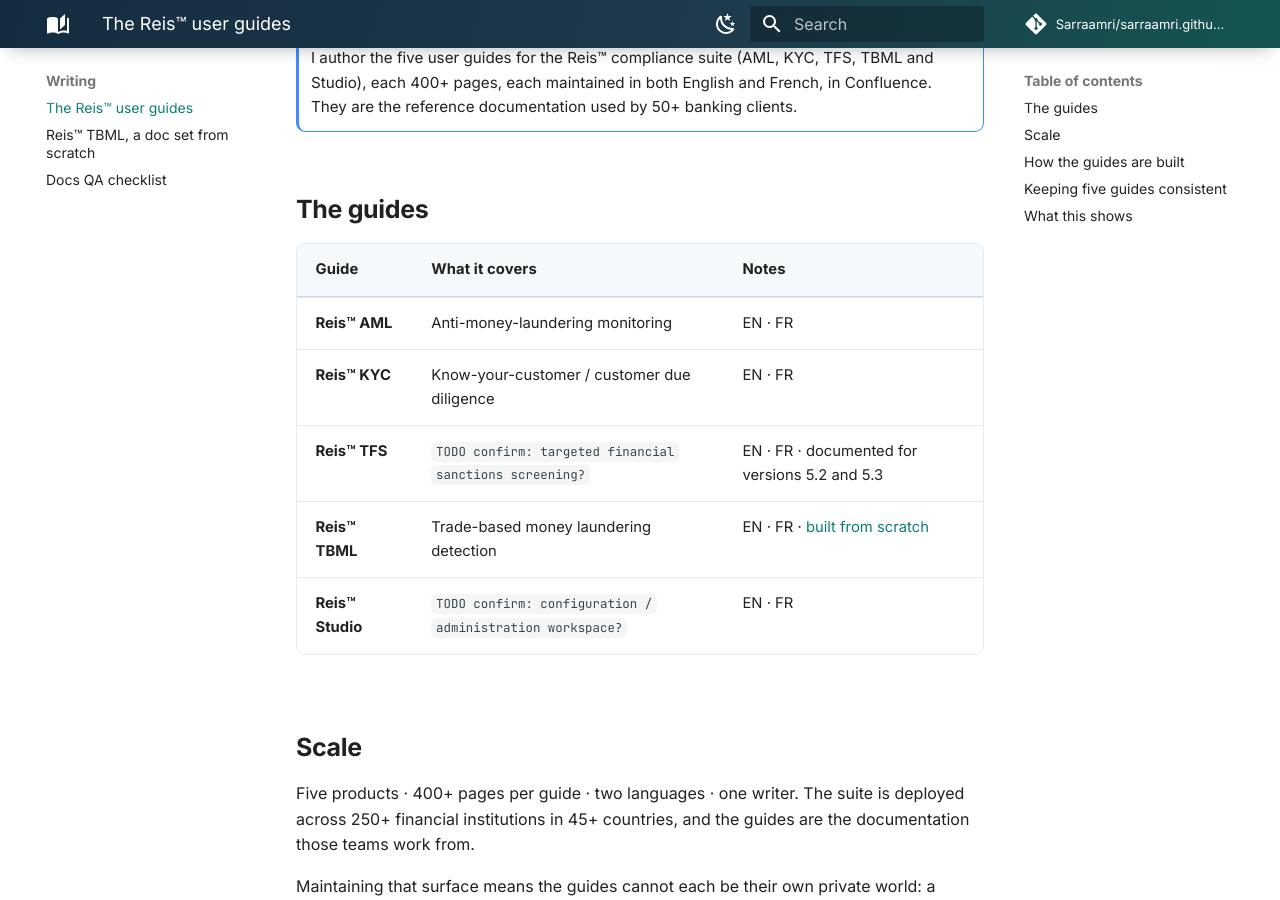
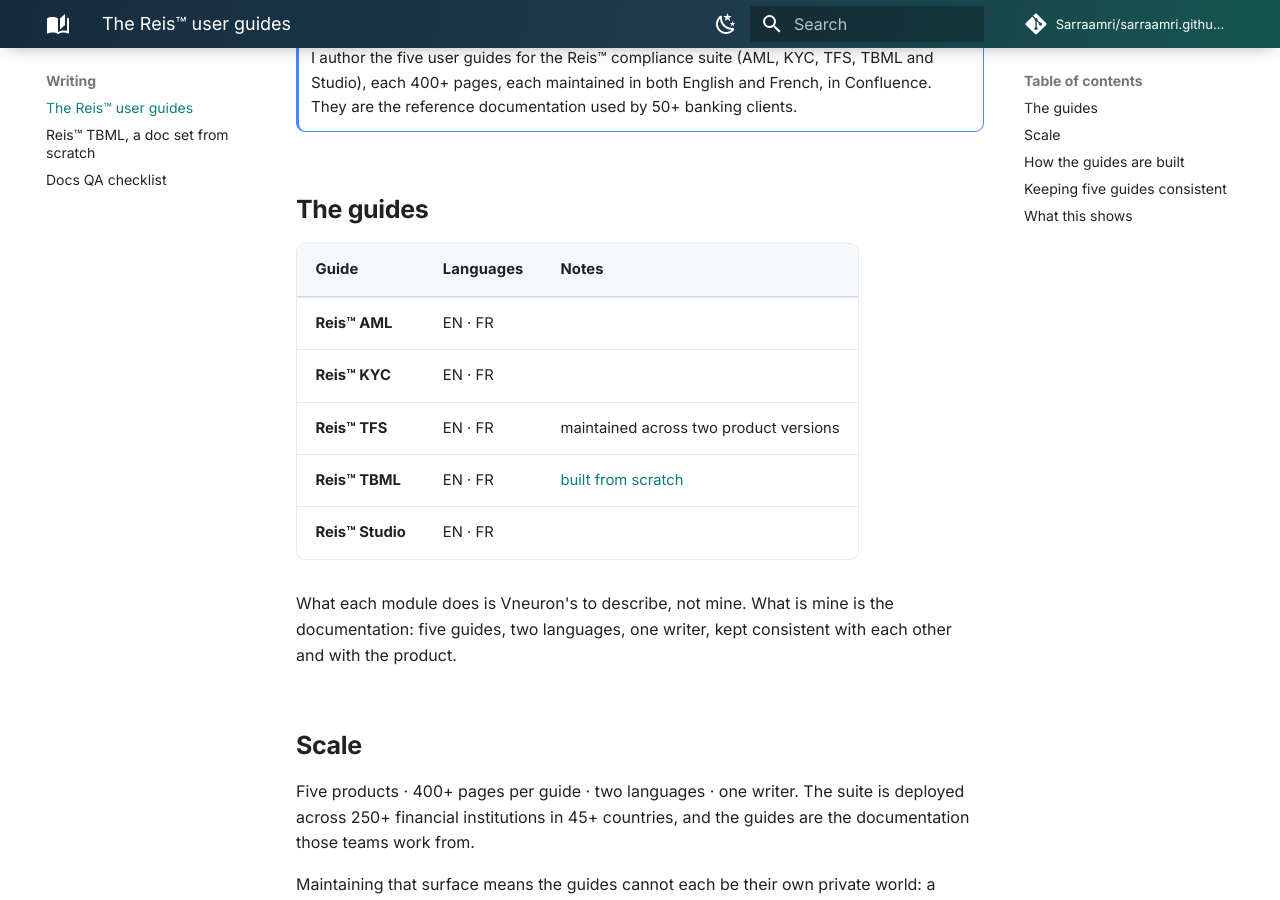
Before and after one commit to Sarraamri/sarraamri.github.io, an MkDocs documentation site: the page built from docs/writing/reis-user-guides.md, in a window 1280 px wide and 900 px high, scrolled down 281 px. Built offline with MkDocs 1.6.1 and Material for MkDocs 9.7.7, drawn with Linux system fonts in a browser that asks for light colours; emoji names are drawn with the system emoji font; comment, search, counter and statistics services are not loaded.

Commit message:
Add diagrams, drop product version numbers from the guides page
Enables mermaid fences and adds three diagrams: before/after deployment
and the pipeline gate on the Kubernetes page, and the scan-to-dashboard
flow on the SAFRAN page. Diagrams rather than screenshots, so nothing
internal is exposed.

The guides table no longer describes what each module does and no longer
names product versions. The guide names stay.

Co-Authored-By: Claude Opus 5 <noreply@anthropic.com>

```diff
--- a/docs/writing/reis-user-guides.md
+++ b/docs/writing/reis-user-guides.md
@@ -9,16 +9,16 @@
 
 ## The guides
 
-<!-- TODO: confirm/rewrite the "What it covers" cells: TFS and Studio are my best guess and
-must match how Vneuron actually describes the products. -->
+| Guide | Languages | Notes |
+| --- | --- | --- |
+| **Reis™ AML** | EN · FR | |
+| **Reis™ KYC** | EN · FR | |
+| **Reis™ TFS** | EN · FR | maintained across two product versions |
+| **Reis™ TBML** | EN · FR | [built from scratch](tbml-doc-set.md) |
+| **Reis™ Studio** | EN · FR | |
 
-| Guide | What it covers | Notes |
-| --- | --- | --- |
-| **Reis™ AML** | Anti-money-laundering monitoring | EN · FR |
-| **Reis™ KYC** | Know-your-customer / customer due diligence | EN · FR |
-| **Reis™ TFS** | `TODO confirm: targeted financial sanctions screening?` | EN · FR · documented for versions 5.2 and 5.3 |
-| **Reis™ TBML** | Trade-based money laundering detection | EN · FR · [built from scratch](tbml-doc-set.md) |
-| **Reis™ Studio** | `TODO confirm: configuration / administration workspace?` | EN · FR |
+What each module does is Vneuron's to describe, not mine. What is mine is the documentation: five
+guides, two languages, one writer, kept consistent with each other and with the product.
 
 ## Scale
 
--- a/mkdocs.yml
+++ b/mkdocs.yml
@@ -47,7 +47,11 @@ markdown_extensions:
   - md_in_html
   - tables
   - pymdownx.details
-  - pymdownx.superfences
+  - pymdownx.superfences:
+      custom_fences:
+        - name: mermaid
+          class: mermaid
+          format: !!python/name:pymdownx.superfences.fence_code_format
   - pymdownx.emoji:
       emoji_index: !!python/name:material.extensions.emoji.twemoji
       emoji_generator: !!python/name:material.extensions.emoji.to_svg
```
Also changed, not shown: docs/projects/reis-kubernetes.md (+31 -0 lines), docs/projects/safran-manufacturing.md (+10 -0 lines).
